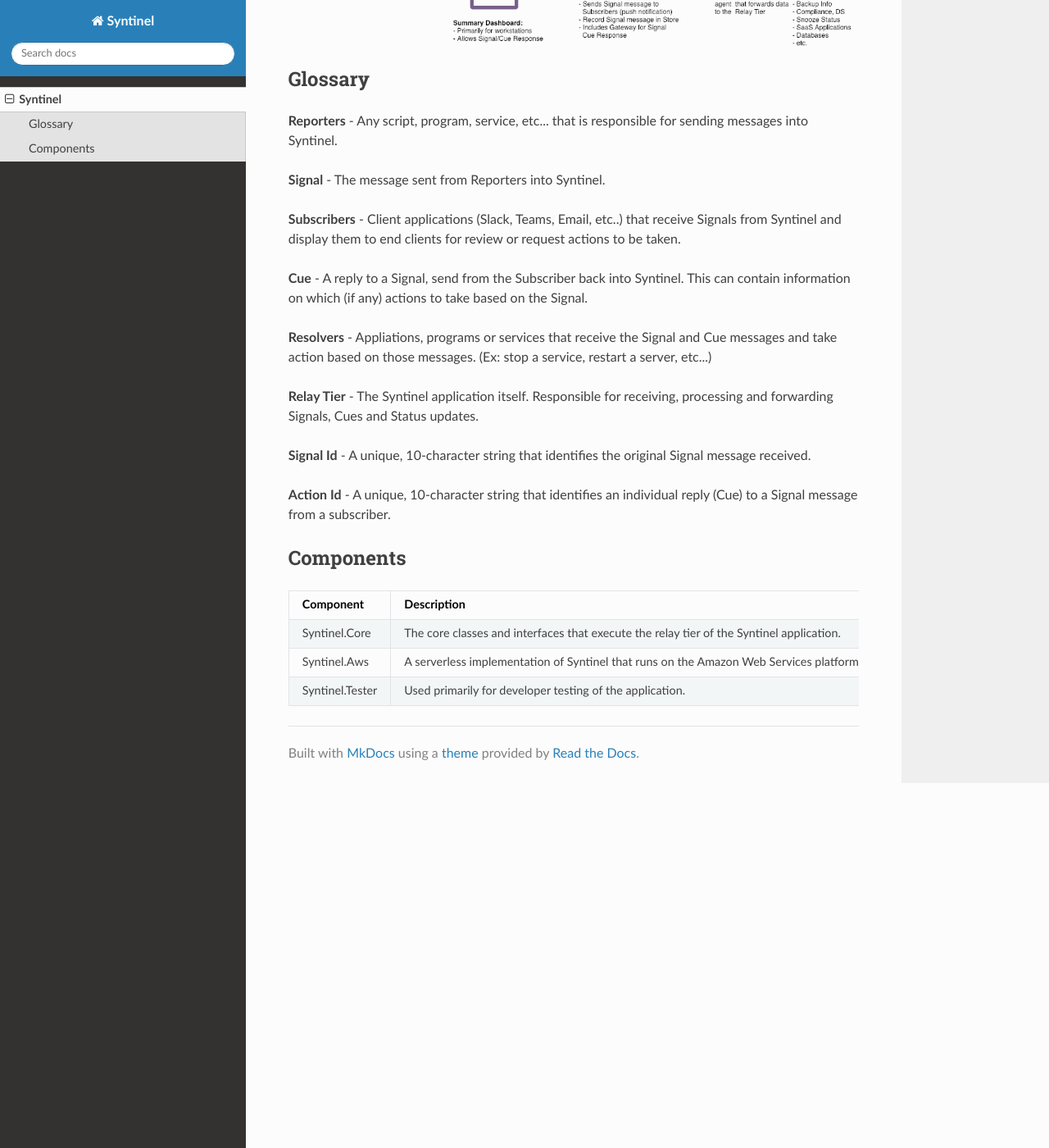
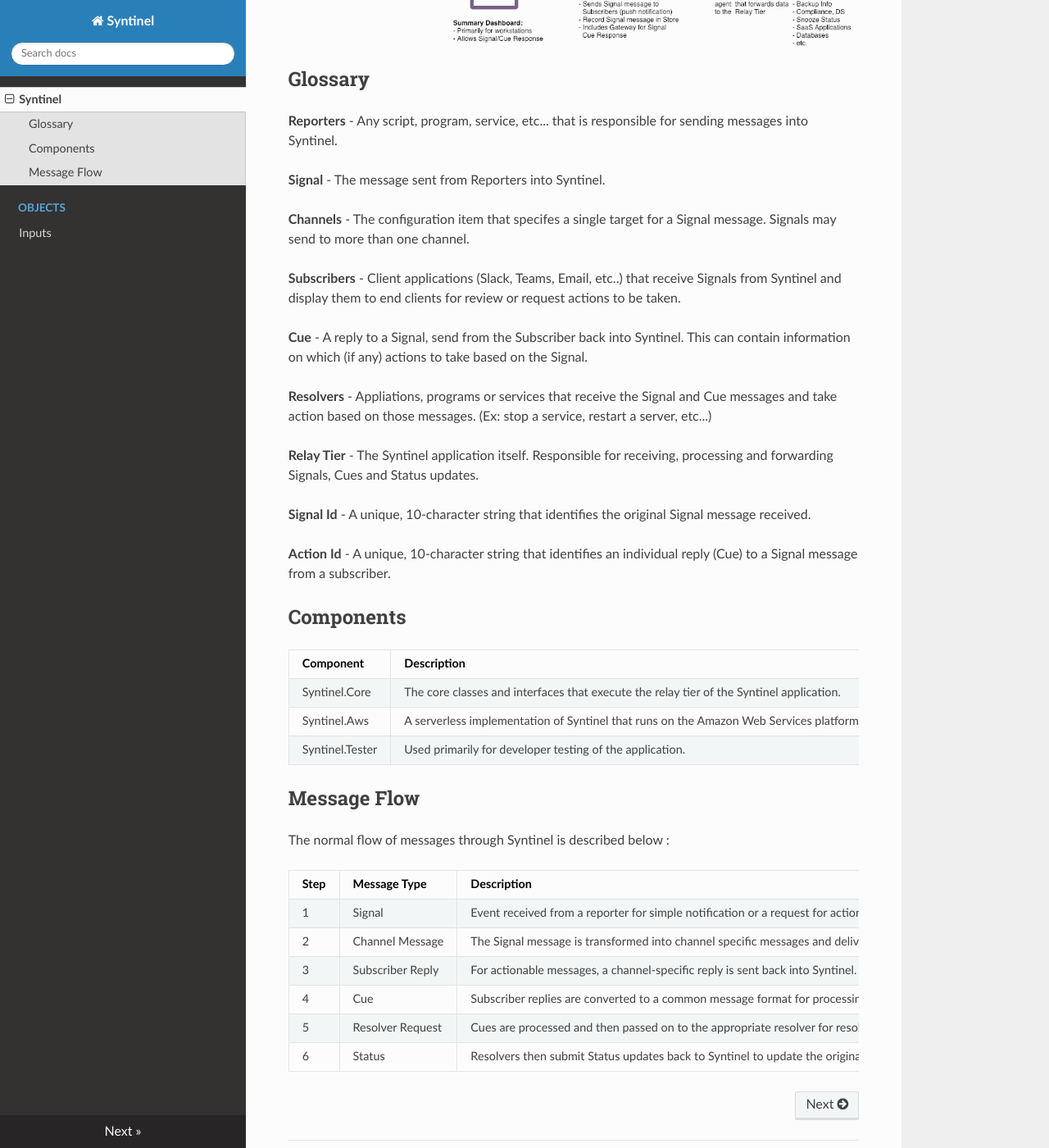
Before and after one commit to SynapseProject/syntinel.docs, an MkDocs documentation site: the page built from docs/index.md, in a window 1280 px wide and 1400 px high, scrolled down 715 px. Shown: the whole window at 82% size. Built offline with MkDocs 1.6.1, drawn with Linux system fonts in a browser that asks for light colours; nearby versions of some CDN libraries; old or Windows-style settings are respelled for this version of MkDocs.

Commit message:
Started Inputs

```diff
--- a/docs/index.md
+++ b/docs/index.md
@@ -9,6 +9,8 @@ Syntinel is a notification engine that communicates messages to a variety of end
 **Reporters** - Any script, program, service, etc...  that is responsible for sending messages into Syntinel.
 
 **Signal** - The message sent from Reporters into Syntinel.
+
+**Channels** - The configuration item that specifes a single target for a Signal message.  Signals may send to more than one channel.
 
 **Subscribers** - Client applications (Slack, Teams, Email, etc..) that receive Signals from Syntinel and display them to end clients for review or request actions to be taken.
 
@@ -29,3 +31,17 @@ Syntinel is a notification engine that communicates messages to a variety of end
 | Syntinel.Core | The core classes and interfaces that execute the relay tier of the Syntinel application. |
 | Syntinel.Aws | A serverless implementation of Syntinel that runs on the Amazon Web Services platform.  It makes use of the API Gateway, DyanmoDB and Lambda AWS services to implement the application. |
 | Syntinel.Tester | Used primarily for developer testing of the application. |
+
+
+## Message Flow
+
+The normal flow of messages through Syntinel is described below :
+
+| Step | Message Type | Description
+| ---- | ------------ | -----------
+| 1 | Signal | Event received from a reporter for simple notification or a request for action.
+| 2 | Channel Message | The Signal message is transformed into channel specific messages and delivered to the subscribers for notification or action.
+| 3 | Subscriber Reply | For actionable messages, a channel-specific reply is sent back into Syntinel.
+| 4 | Cue | Subscriber replies are converted to a common message format for processing by Syntinel.
+| 5 | Resolver Request | Cues are processed and then passed on to the appropriate resolver for resolution.
+| 6 | Status | Resolvers then submit Status updates back to Syntinel to update the original Signal message with the current status of the resolution.
--- a/mkdocs.yml
+++ b/mkdocs.yml
@@ -1,5 +1,7 @@
 site_name: Syntinel
 pages:
 - Syntinel: index.md
+- Objects:
+  - Inputs: inputs.md
 
 theme: readthedocs
```
Also changed, not shown: docs/inputs.md (added, +97 -0 lines), docs/images/ClassDiagram-CueMessage.png (added), docs/images/ClassDiagram-ResolverMessage.png (added), docs/images/ClassDiagram-SignalMessage.png (added), docs/images/ClassDiagram-StatusMessage.png (added), docs/images/TechnicalArchitecture-RelayTier.png (added), 5 other files.
